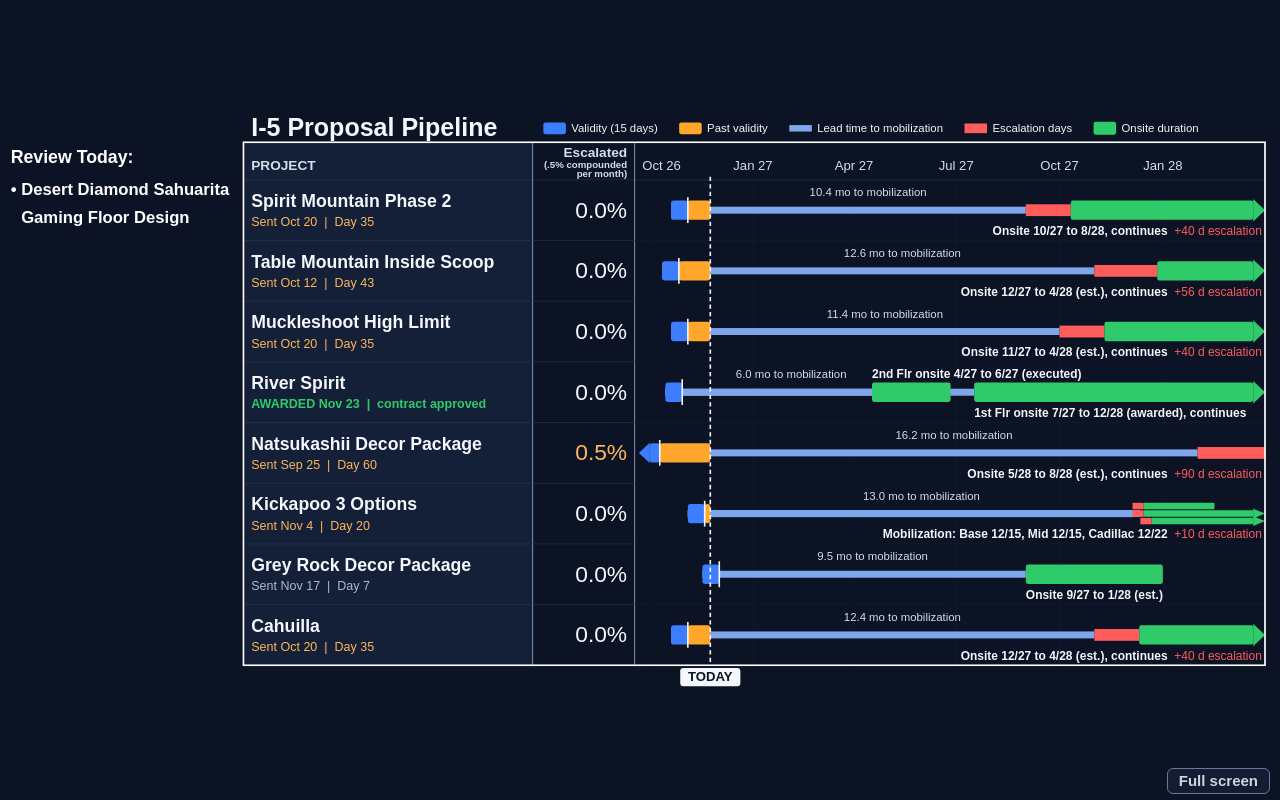
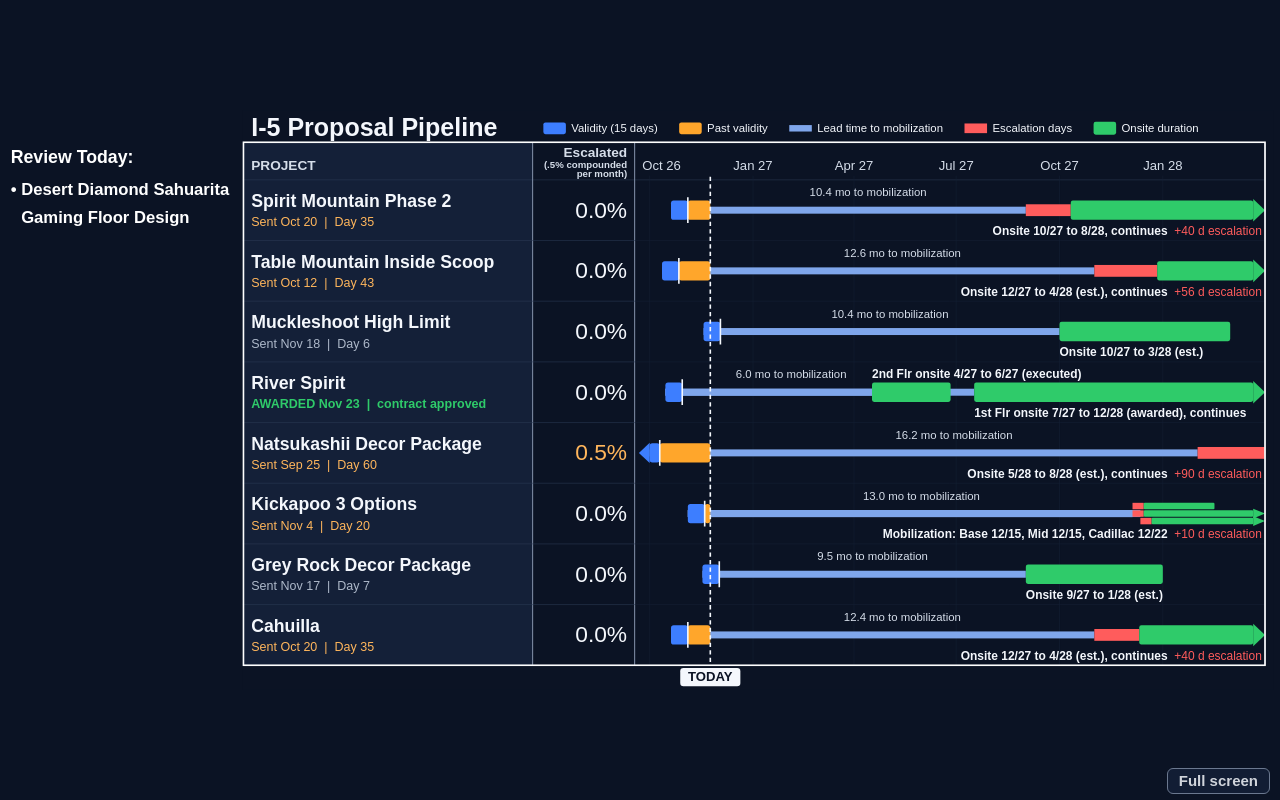
Before and after one commit to johndwilliams96/roy-journey, a plain HTML site: page i5-pipeline/index.html in a window 1280 px wide. Drawn offline with Linux system fonts and the light colour scheme.

Commit message:
Update I-5 pipeline: Muckleshoot High Limit revised price sent 11/18
Co-authored-by: johndwilliams96 <johndwilliams96@users.noreply.github.com>

```diff
--- a/i5-pipeline/index.html
+++ b/i5-pipeline/index.html
@@ -26,7 +26,7 @@ var ITEMS = [
   { id: "P1", project: "Spirit Mountain Phase 2", sent: "2026-10-20", mobs: [{ label: "Onsite", start: "2027-09-01", end: "2028-07-01", monthOnly: true }] },
   { id: "P3", project: "Table Mountain Inside Scoop", sent: "2026-10-12", mobs: [{ label: "Onsite", start: "2027-11-01", monthOnly: true }] },
   // John 11/3/26: 5 months onsite (4 assumed + 1)
-  { id: "P4", project: "Muckleshoot High Limit", sent: "2026-10-20", mobs: [{ label: "Onsite", start: "2027-10-01", months: 5, monthOnly: true }] },
+  { id: "P4", project: "Muckleshoot High Limit", sent: "2026-11-18", mobs: [{ label: "Onsite", start: "2027-10-01", months: 5, monthOnly: true }] },
   // Escalation starts at expected execution 10/15/26 per John (actual send 2026-08-28). Onsite dates per Attachment D schedule (8/27/26).
   // Contract approved per John 11/23/2026: awarded, so escalation is frozen (no added days, 0.0%).
   { id: "P5", project: "River Spirit", sent: "2026-10-15", startLabel: "Exec start", awarded: "2026-11-23", mobs: [
```
